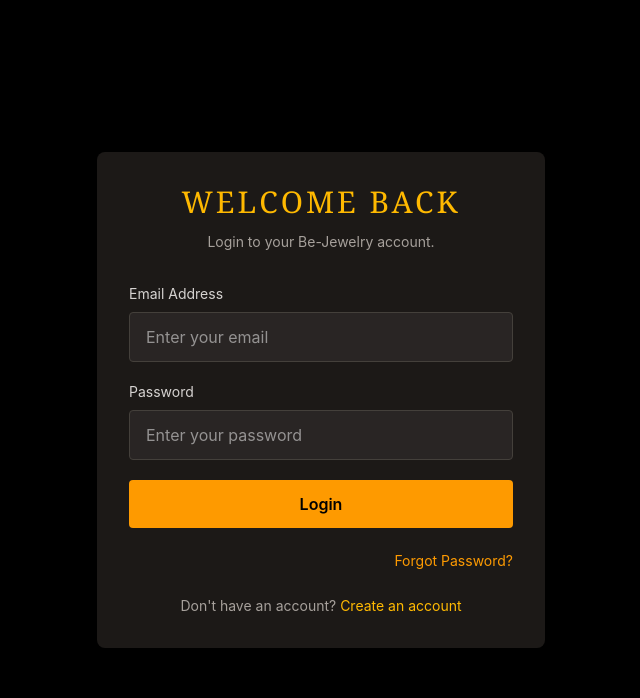
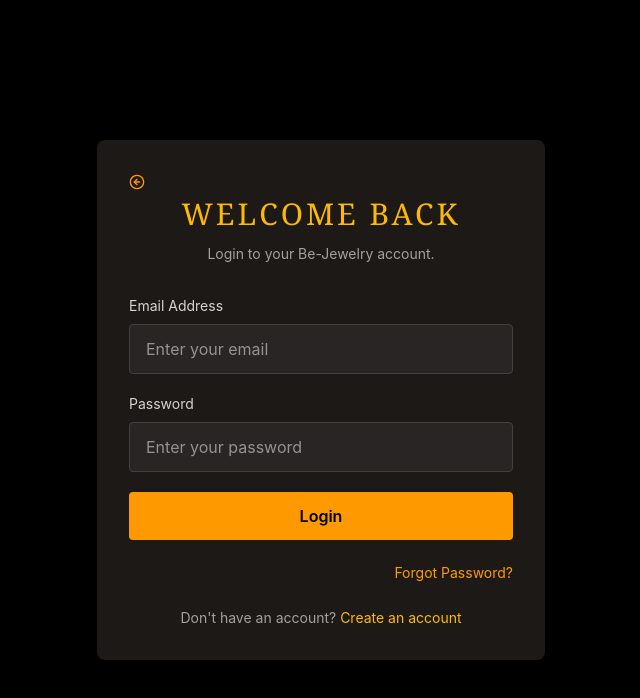
Before and after one commit to FavourOkoseimiema/Be-Jewellry, a React (Vite) app: page /login in a window 1280 px wide. Shown: the top 698 px of the page, without its empty margins (319-959 px from the left). Built offline with nearby package versions, Linux system fonts and the light colour scheme.

Commit message:
Finalization of UI

```diff
--- a/services/api.js
+++ b/services/api.js
@@ -1,7 +1,7 @@
 import axios from "axios";
 
 const api = axios.create({
-baseURL: "https://be-jewellry-backend.onrender.com/api"});
+baseURL: "http://localhost:5000/api"});
 
 // Automatically attach JWT token
 api.interceptors.request.use((config) => {
--- a/src/components/pages/Login.jsx
+++ b/src/components/pages/Login.jsx
@@ -4,7 +4,7 @@ import { Loader2 } from "lucide-react";
 import toast from "react-hot-toast";
 import api from "../../../services/api";
 import { useAuth } from "../../Context/AuthContext";
-
+import { FiArrowLeftCircle } from "react-icons/fi";
 function Login() {
   const navigate = useNavigate();
   const { login } = useAuth();
@@ -71,7 +71,7 @@ function Login() {
     <div className="min-h-screen bg-black text-white flex items-center justify-center px-4 py-12">
 
       <div className="w-full max-w-md bg-stone-900 p-8 rounded-lg shadow-xl">
-
+<button onClick={() => navigate("/")} className="text-amber-500   "><FiArrowLeftCircle/></button>
         {/* Header */}
 
         <div className="text-center mb-8">
```
